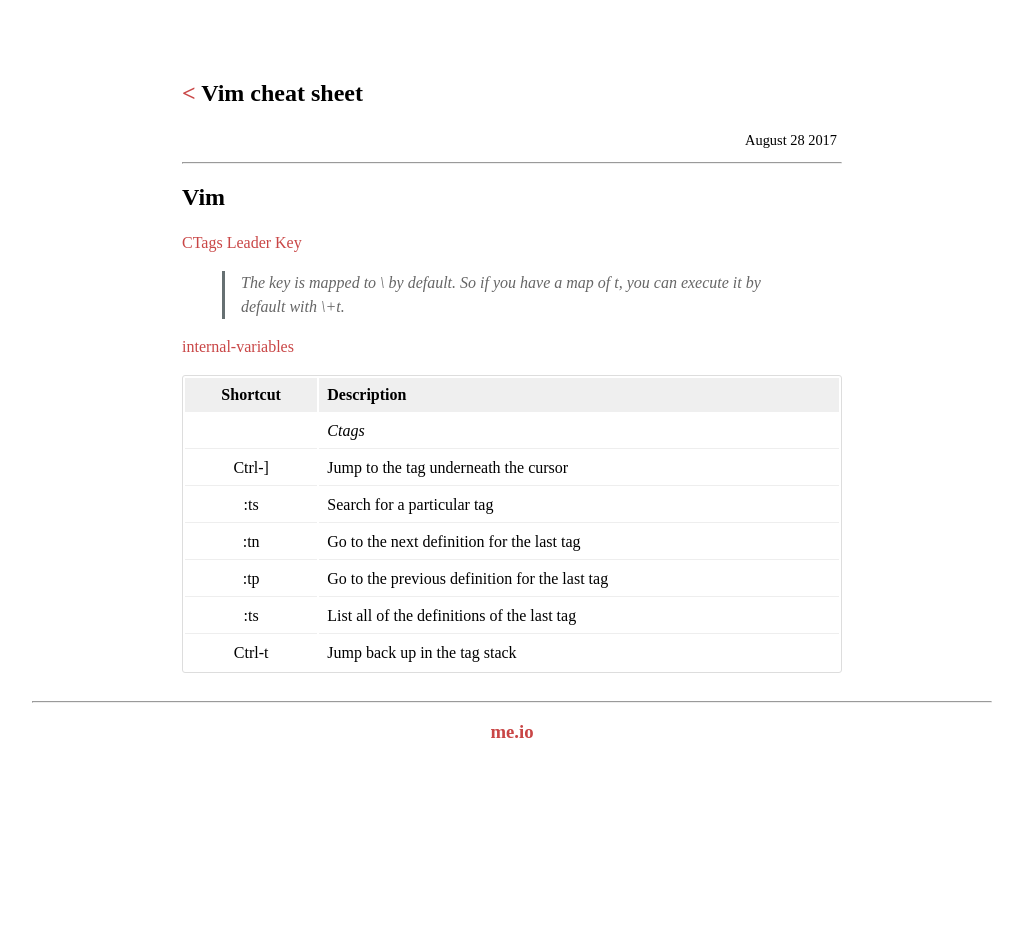
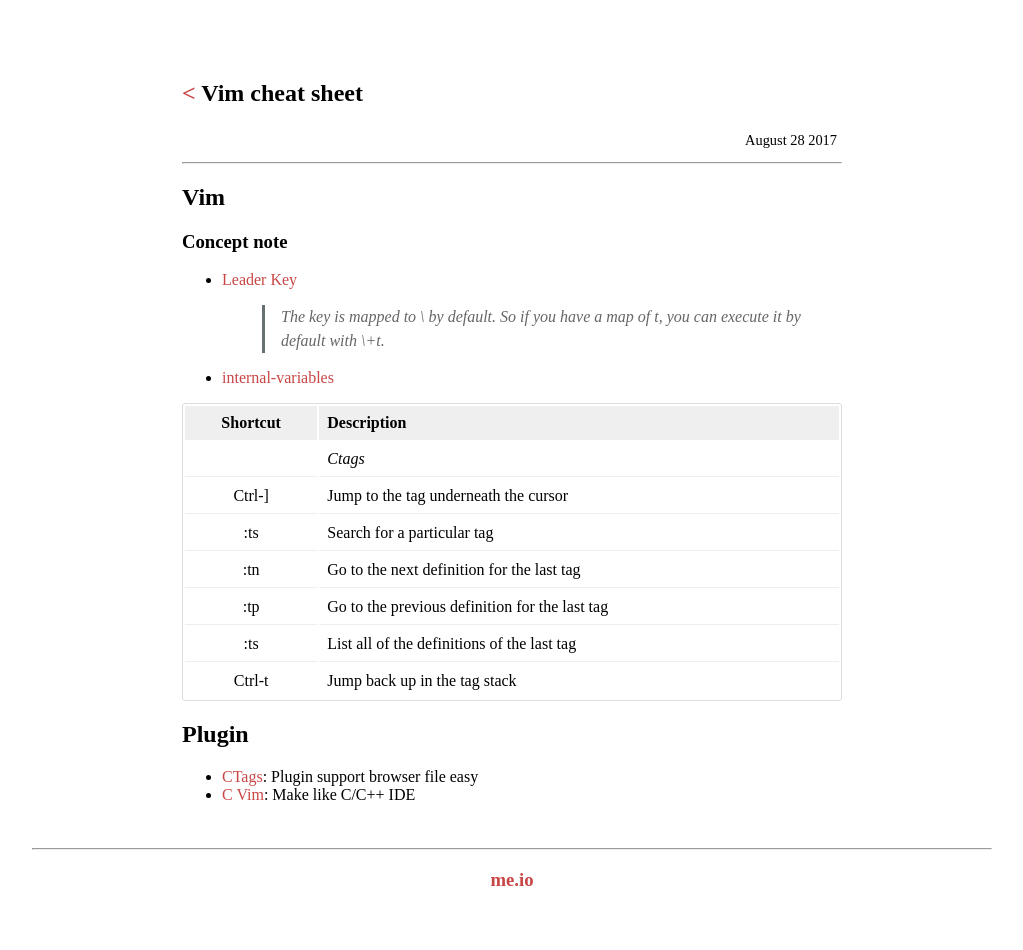
Before and after one commit to congdv/congdv.github.io, a Jekyll site: the page built from _posts/2017-08-28-vim-cheat-sheet.md, in a window 1280 px wide. Shown: the whole page, without its empty margins (128-1151 px from the left). Built offline with Jekyll 4.4.1, drawn with Linux system fonts in a browser that asks for light colours; before the commit the page ends 900 px from its top, so only the background shows below that.

Commit message:
Update 2017-08-28-vim-cheat-sheet.md

```diff
--- a/_posts/2017-08-28-vim-cheat-sheet.md
+++ b/_posts/2017-08-28-vim-cheat-sheet.md
@@ -7,11 +7,12 @@
 ---
 ## Vim
 
-[CTags](https://andrew.stwrt.ca/posts/vim-ctags/)
-[Leader Key](https://stackoverflow.com/questions/1764263/what-is-the-leader-in-a-vimrc-file)
+### Concept note
+
+- [Leader Key](https://stackoverflow.com/questions/1764263/what-is-the-leader-in-a-vimrc-file)
 > The <Leader> key is mapped to \ by default. So if you have a map of <Leader>t, you can execute it by default with \+t.
 
-[internal-variables](https://stackoverflow.com/questions/15685729/vim-what-is-the-difference-between-let-g-let-b-etc)
+- [internal-variables](https://stackoverflow.com/questions/15685729/vim-what-is-the-difference-between-let-g-let-b-etc)
 
 |Shortcut| Description           |
 |:-------:|:---------------------|
@@ -22,3 +23,7 @@
 |:tp | Go to the previous definition for the last tag |
 |:ts | List all of the definitions of the last tag |
 |Ctrl-t|Jump back up in the tag stack|
+
+## Plugin
+- [CTags](https://andrew.stwrt.ca/posts/vim-ctags/): Plugin support browser file easy
+- [C Vim](http://www.thegeekstuff.com/2009/01/tutorial-make-vim-as-your-cc-ide-using-cvim-plugin/): Make like C/C++ IDE
```
